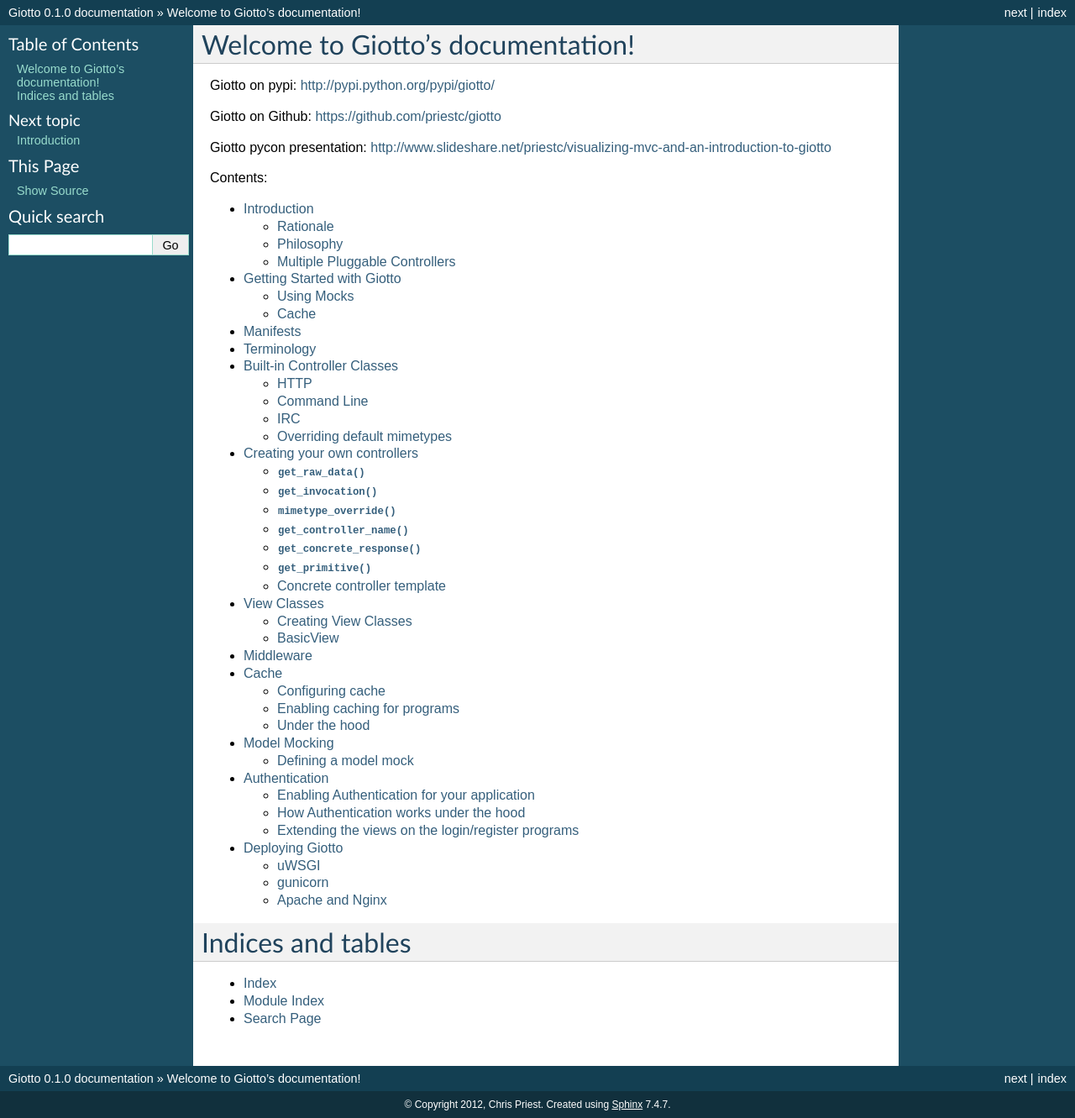
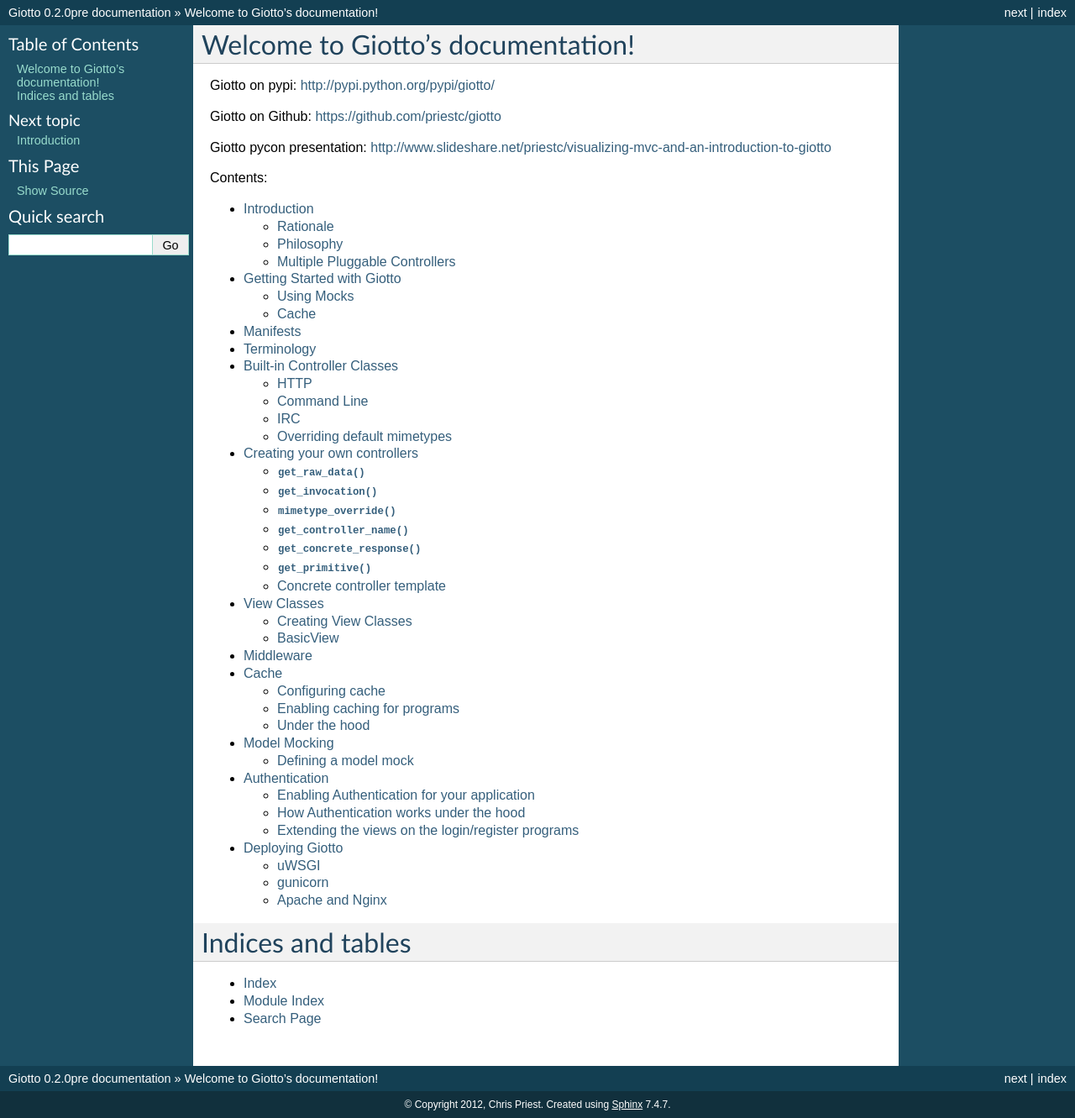
Before and after one commit to priestc/giotto, a Sphinx documentation site: the page built from docs/index.rst, in a window 1280 px wide. Shown: the whole page at 84% size. Built offline with Sphinx 7.4.7, drawn with Linux system fonts in a browser that asks for light colours; pages that are not in the unit, such as notebooks, are missing from menus.

```diff
--- a/docs/conf.py
+++ b/docs/conf.py
@@ -48,9 +48,9 @@
 # built documents.
 #
 # The short X.Y version.
-version = '0.1.0'
+version = '0.2.0'
 # The full version, including alpha/beta/rc tags.
-release = '0.1.0'
+release = '0.2.0pre'
 
 # The language for content autogenerated by Sphinx. Refer to documentation
 # for a list of supported languages.
```
Also changed, not shown: 1 other file.
